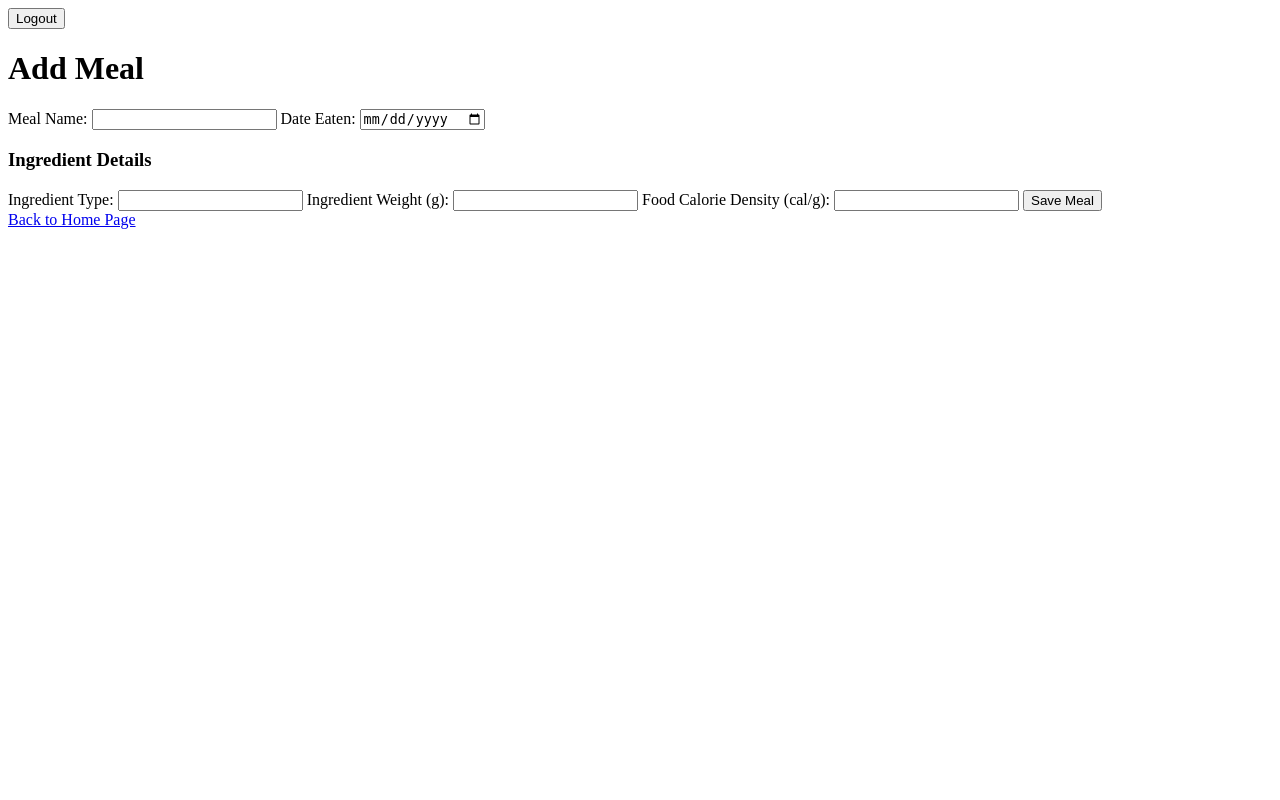
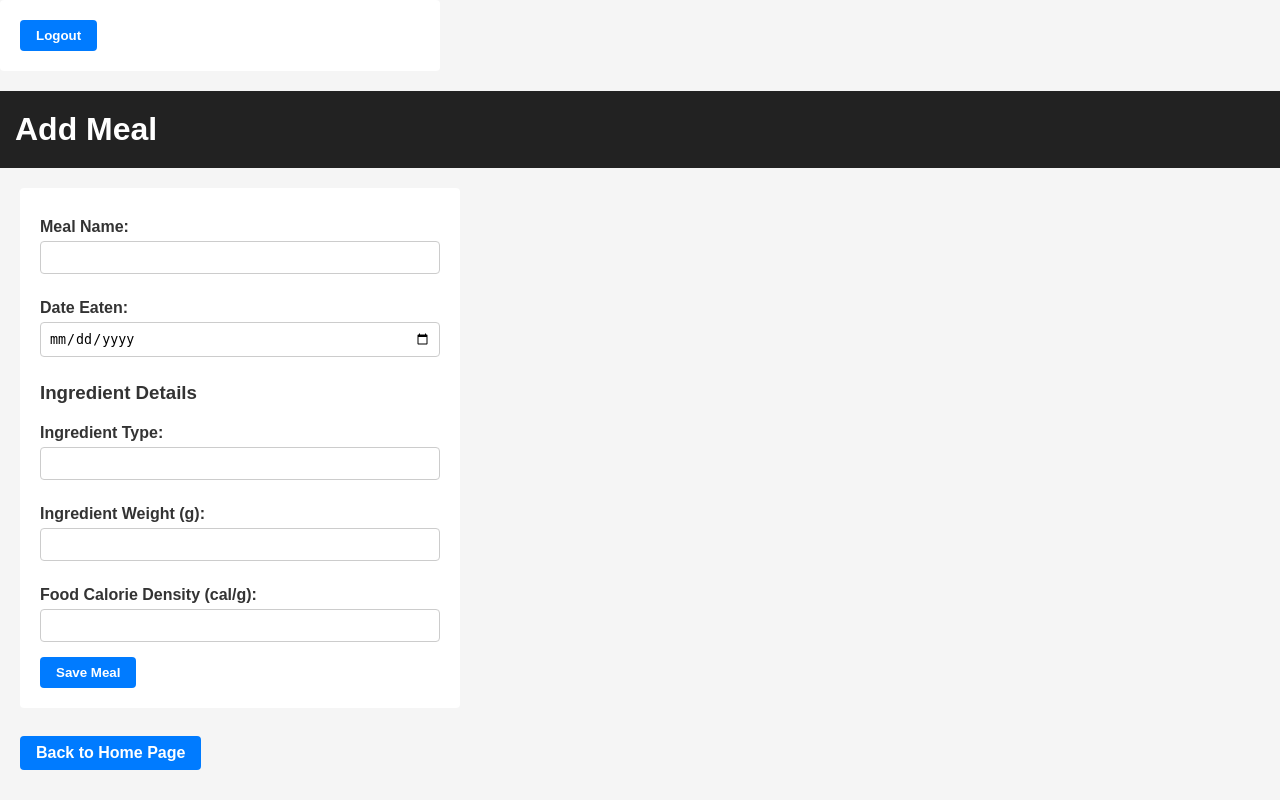
Before and after one commit to gringobamba/350-Project, a Flask app: page /add_meal in a window 1280 px wide. Run offline with Flask 3, Linux system fonts and the light colour scheme; the visitor is signed in with stand-in values (Sample User, id 1).

Commit message:
This adds css and a theme to the website

```diff
--- a/compose.yml
+++ b/compose.yml
@@ -1,6 +1,6 @@
 services:
   db:
-    image: mariadb
+    image: MySQL/mysql
     restart: always
     environment:
       MARIADB_ROOT_PASSWORD: password
--- a/static/css/styles.css
+++ b/static/css/styles.css
@@ -1,7 +1,10 @@
-.alert {
-    padding: 10px; /* Padding for spacing inside the message box */
-    margin-bottom: 15px; /* Margin at the bottom to create space between the message and other content */
-    border-radius: 4px; /* Rounded corners for a softer look */
+/* =================================
+   Existing alert message styles
+   ================================= */
+   .alert {
+    padding: 10px;
+    margin-bottom: 15px;
+    border-radius: 4px;
 }
 
 .alert.success {
@@ -21,3 +24,123 @@
     border: 1px solid rgb(77, 103, 190);
     background-color: #d0e1f5;
 }
+
+/* =================================
+   Base Styles
+   ================================= */
+html, body {
+    margin: 0;
+    padding: 0;
+    font-family: Arial, sans-serif; /* Replace with your preferred font */
+    background-color: #f5f5f5;
+    color: #333;
+}
+
+header {
+    background-color: #222;
+    color: #fff;
+    padding: 10px 15px;
+}
+
+h1, h2, h3, h4 {
+    margin: 0;
+    padding: 10px 0;
+}
+
+/* Spacing around main content sections */
+section {
+    margin: 20px;
+}
+
+/* =================================
+   Form Styles
+   ================================= */
+form {
+    background-color: #fff;
+    padding: 20px;
+    border-radius: 4px;
+    margin-bottom: 20px;
+    max-width: 400px; /* Set a max width to keep forms contained */
+}
+
+label {
+    display: block;
+    margin-top: 10px;
+    margin-bottom: 5px;
+    font-weight: bold;
+}
+
+input[type="text"],
+input[type="password"],
+input[type="email"],
+input[type="date"],
+input[type="number"],
+select {
+    width: 100%;
+    padding: 8px;
+    box-sizing: border-box;
+    margin-bottom: 15px;
+    border: 1px solid #ccc;
+    border-radius: 4px;
+}
+
+button[type="submit"],
+button[type="button"] {
+    padding: 8px 16px;
+    border: none;
+    border-radius: 4px;
+    cursor: pointer;
+    background-color: #007bff;
+    color: #fff;
+    font-weight: bold;
+}
+
+button[type="submit"]:hover,
+button[type="button"]:hover {
+    background-color: #0056b3;
+}
+
+/* =================================
+   Button & Link Styles
+   ================================= */
+/* You already have some <a class="button"> elements. Style them consistently here: */
+.button {
+    display: inline-block;
+    padding: 8px 16px;
+    margin: 8px 0;
+    background-color: #007bff;
+    color: #fff;
+    text-decoration: none;
+    border-radius: 4px;
+    font-weight: bold;
+}
+
+.button:hover {
+    background-color: #0056b3;
+}
+
+/* Optional container around multiple buttons. */
+.button-container {
+    margin: 10px 0;
+}
+
+/* =================================
+   Lists and General Layout
+   ================================= */
+ul {
+    list-style: none;
+    padding-left: 0;
+}
+
+li {
+    background-color: #fff;
+    margin-bottom: 10px;
+    padding: 10px;
+    border-radius: 4px;
+}
+
+/* Basic footer styling */
+footer {
+    margin-top: 20px;
+    text-align: center;
+}
--- a/templates/index.html
+++ b/templates/index.html
@@ -4,7 +4,7 @@
     <meta charset="UTF-8">
     <meta name="viewport" content="width=device-width, initial-scale=1.0">
     <title>Homepage</title>
-    <link rel="stylesheet" href="static/css/styles.css">
+    <link rel="stylesheet" href="{{ url_for('static', filename='css/styles.css') }}">
 </head>
 <body>
     <!-- Show error or success messages if there are any -->
```
Also changed, not shown: templates/login.html (+9 -0 lines), templates/register.html (+8 -0 lines), 1 other file.
